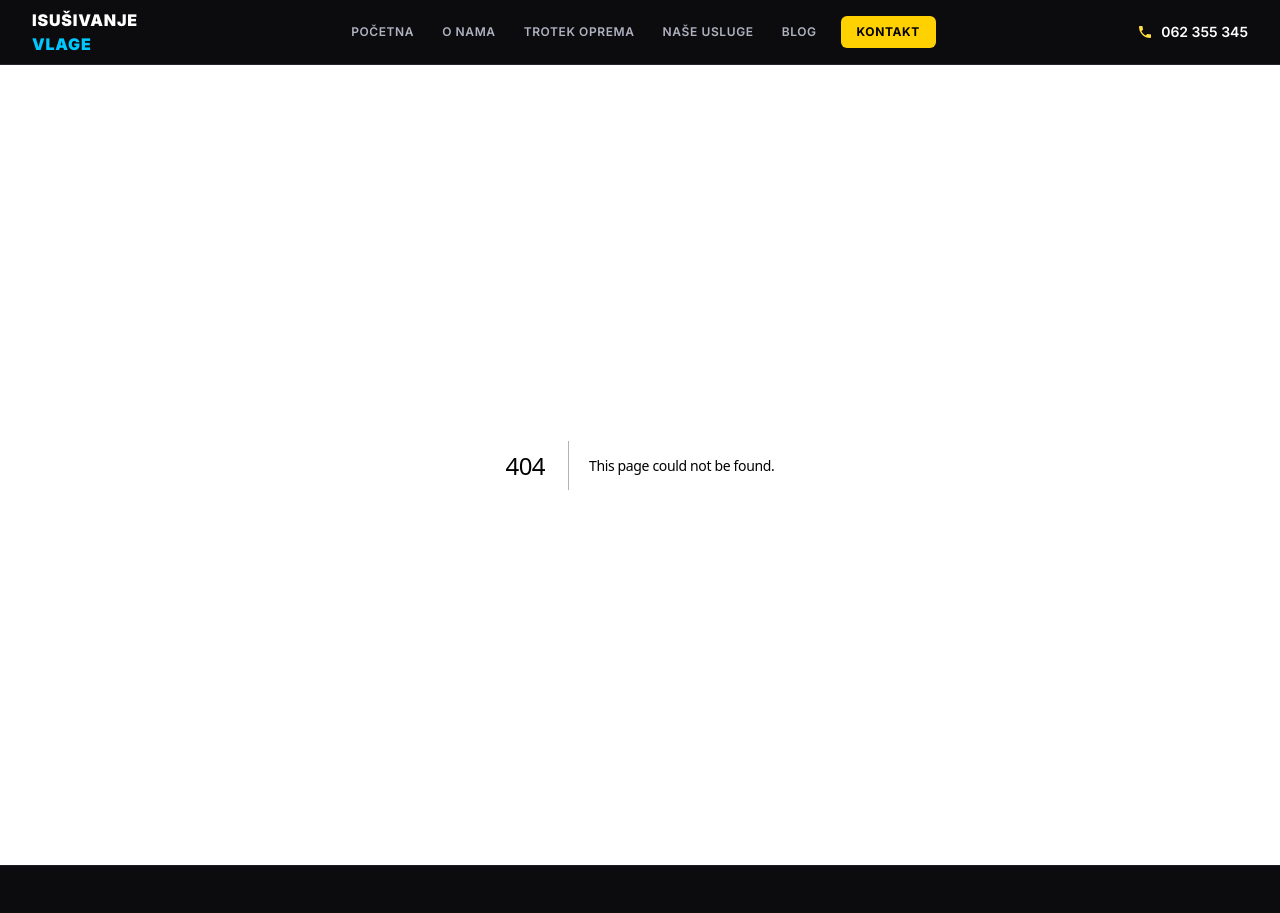
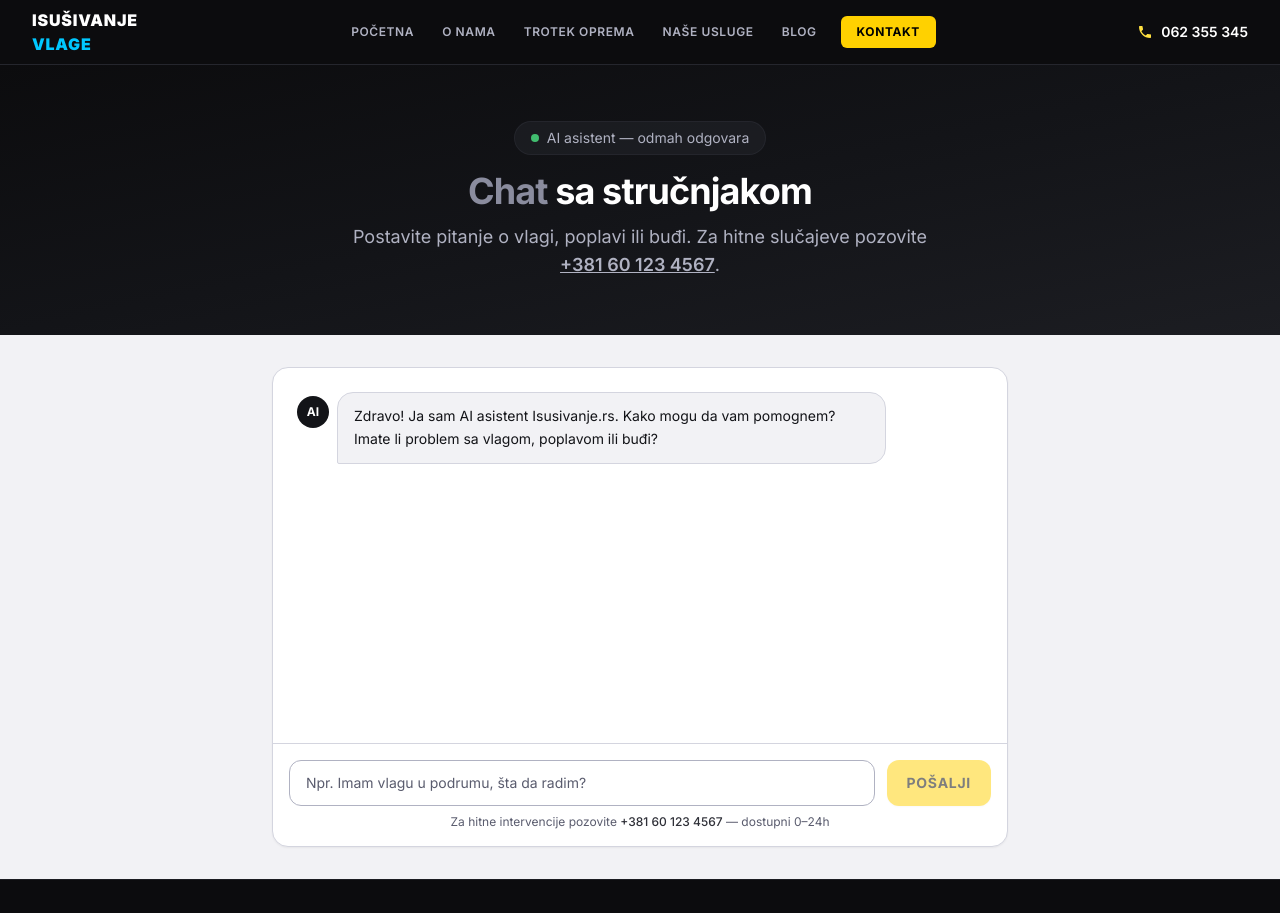
Before and after one commit to bojanaleks-ai/Isusivanje-rs, a Next.js app: page /chat in a window 1280 px wide. Before the commit this address had no page. Shown: the top 913 px of the page. Built offline with nearby package versions, Linux system fonts and the light colour scheme.

Commit message:
Add chat page

```diff
--- /dev/null
+++ b/app/chat/page.tsx
@@ -0,0 +1,115 @@
+'use client'
+
+import { useState, useRef, useEffect } from 'react'
+
+type Message = { role: 'user' | 'assistant'; content: string }
+
+export default function ChatPage() {
+  const [messages, setMessages] = useState<Message[]>([
+    { role: 'assistant', content: 'Zdravo! Ja sam AI asistent Isusivanje.rs. Kako mogu da vam pomognem? Imate li problem sa vlagom, poplavom ili buđi?' },
+  ])
+  const [input, setInput] = useState('')
+  const [loading, setLoading] = useState(false)
+  const bottomRef = useRef<HTMLDivElement>(null)
+
+  useEffect(() => {
+    bottomRef.current?.scrollIntoView({ behavior: 'smooth' })
+  }, [messages, loading])
+
+  async function sendMessage() {
+    const text = input.trim()
+    if (!text || loading) return
+    const newMessages: Message[] = [...messages, { role: 'user', content: text }]
+    setMessages(newMessages)
+    setInput('')
+    setLoading(true)
+    try {
+      const res = await fetch('/api/chat', {
+        method: 'POST',
+        headers: { 'Content-Type': 'application/json' },
+        body: JSON.stringify({ messages: newMessages }),
+      })
+      const data = await res.json()
+      setMessages([...newMessages, { role: 'assistant', content: data.reply || 'Došlo je do greške. Pokušajte ponovo.' }])
+    } catch {
+      setMessages([...newMessages, { role: 'assistant', content: 'Došlo je do greške. Pozovite nas na +381 60 123 4567.' }])
+    } finally {
+      setLoading(false)
+    }
+  }
+
+  return (
+    <div className="min-h-screen bg-brand-50">
+      <section className="bg-gradient-to-br from-brand-950 via-brand-900 to-brand-800 text-white py-14">
+        <div className="mx-auto max-w-3xl px-4 text-center">
+          <div className="inline-flex items-center gap-2 bg-brand-700/50 border border-brand-600/50 rounded-full px-4 py-1.5 text-sm text-brand-200 mb-4">
+            <span className="w-2 h-2 bg-green-400 rounded-full animate-pulse" />
+            AI asistent — odmah odgovara
+          </div>
+          <h1 className="text-3xl sm:text-4xl font-bold mb-3">
+            <span className="text-brand-300">Chat</span> sa stručnjakom
+          </h1>
+          <p className="text-brand-200 text-lg max-w-xl mx-auto">
+            Postavite pitanje o vlagi, poplavi ili buđi. Za hitne slučajeve pozovite{' '}
+            <a href="tel:+381601234567" className="underline font-semibold">+381 60 123 4567</a>.
+          </p>
+        </div>
+      </section>
+
+      <div className="mx-auto max-w-3xl px-4 py-8">
+        <div className="bg-white rounded-2xl shadow-sm border border-brand-100 flex flex-col" style={{ height: '60vh', minHeight: '400px' }}>
+          <div className="flex-1 overflow-y-auto p-6 space-y-4">
+            {messages.map((msg, i) => (
+              <div key={i} className={`flex ${msg.role === 'user' ? 'justify-end' : 'justify-start'}`}>
+                {msg.role === 'assistant' && (
+                  <div className="w-8 h-8 rounded-full bg-brand-900 flex items-center justify-center text-white text-xs font-bold mr-2 flex-shrink-0 mt-1">AI</div>
+                )}
+                <div className={`max-w-[80%] rounded-2xl px-4 py-3 text-sm leading-relaxed ${msg.role === 'user' ? 'bg-brand-900 text-white rounded-br-sm' : 'bg-brand-50 text-brand-900 border border-brand-100 rounded-bl-sm'}`}>
+                  {msg.content}
+                </div>
+              </div>
+            ))}
+            {loading && (
+              <div className="flex justify-start">
+                <div className="w-8 h-8 rounded-full bg-brand-900 flex items-center justify-center text-white text-xs font-bold mr-2 flex-shrink-0">AI</div>
+                <div className="bg-brand-50 border border-brand-100 rounded-2xl rounded-bl-sm px-4 py-3">
+                  <span className="flex gap-1">
+                    <span className="w-2 h-2 bg-brand-400 rounded-full animate-bounce" style={{ animationDelay: '0ms' }} />
+                    <span className="w-2 h-2 bg-brand-400 rounded-full animate-bounce" style={{ animationDelay: '150ms' }} />
+                    <span className="w-2 h-2 bg-brand-400 rounded-full animate-bounce" style={{ animationDelay: '300ms' }} />
+                  </span>
+                </div>
+              </div>
+            )}
+            <div ref={bottomRef} />
+          </div>
+
+          <div className="border-t border-brand-100 p-4">
+            <div className="flex gap-3">
+              <input
+                type="text"
+                value={input}
+                onChange={(e) => setInput(e.target.value)}
+                onKeyDown={(e) => e.key === 'Enter' && sendMessage()}
+                placeholder="Npr. Imam vlagu u podrumu, šta da radim?"
+                className="flex-1 rounded-xl border border-brand-200 px-4 py-3 text-sm text-brand-900 placeholder-brand-400 focus:outline-none focus:ring-2 focus:ring-brand-500 focus:border-transparent"
+                disabled={loading}
+              />
+              <button
+                onClick={sendMessage}
+                disabled={loading || !input.trim()}
+                className="btn-primary px-5 py-3 text-sm rounded-xl disabled:opacity-50 disabled:cursor-not-allowed"
+              >
+                Pošalji
+              </button>
+            </div>
+            <p className="text-xs text-brand-400 mt-2 text-center">
+              Za hitne intervencije pozovite{' '}
+              <a href="tel:+381601234567" className="text-brand-600 font-medium">+381 60 123 4567</a> — dostupni 0–24h
+            </p>
+          </div>
+        </div>
+      </div>
+    </div>
+  )
+}
```
